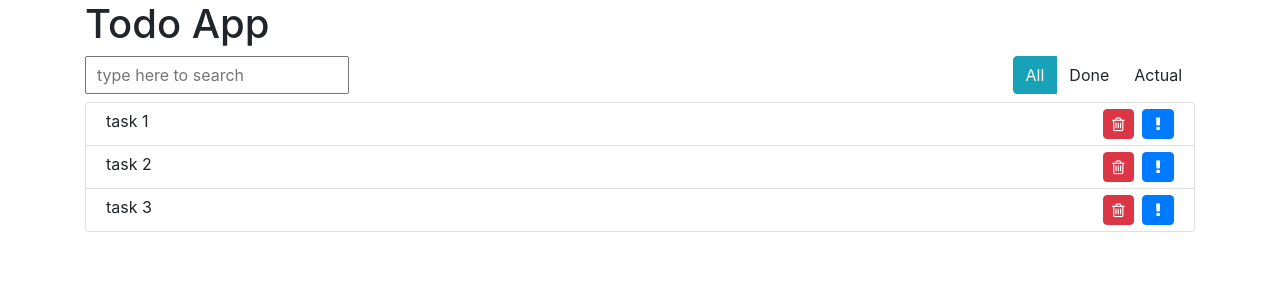
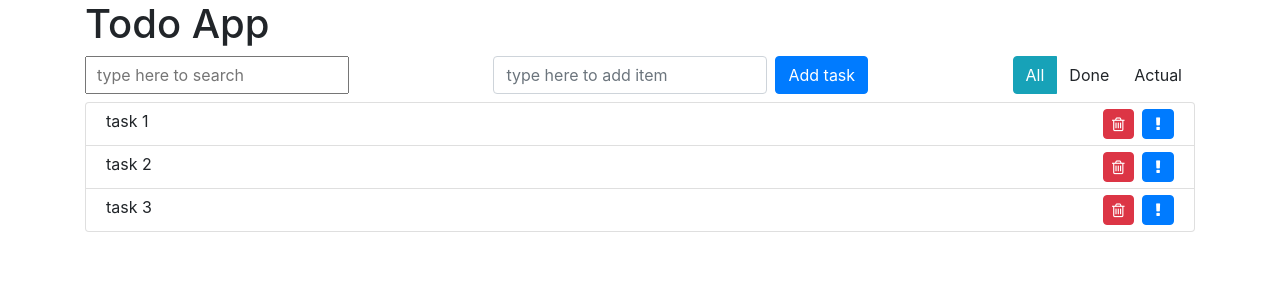
Before and after one commit to yanyan155/todo-list-react, a React (Create React App) app in the folder todo/: page / in a window 1280 px wide. Shown: the top 300 px of the page. Built offline with nearby package versions, Linux system fonts and the light colour scheme.

Commit message:
feat: implement add item logic

```diff
--- a/todo/src/components/App/App.js
+++ b/todo/src/components/App/App.js
@@ -2,12 +2,14 @@ import React from 'react';
 
 import AppHeader from '../AppHeader/AppHeader';
 import AppFilterButtons from '../AppFilterButtons/AppFilterButtons';
+import AppAddItem from '../AppAddItem/AppAddItem';
 import AppFilterSearch from '../AppFilterSearch/AppFilterSearch';
 import AppList from '../AppList/AppList';
 
 class App extends React.Component {
   constructor() {
     super();
+    this.maxId = 100;
     this.state = {
       todoData: [
         { important:false, label:"task 1", id:1},
@@ -21,6 +23,16 @@ class App extends React.Component {
         return {  todoData: filtered}
       });
     }
+    this.addItem = () => {
+      this.setState((state) =>{
+        let text = document.querySelector(".addform input").value;
+        document.querySelector(".addform input").value = "";
+
+        let item = { important:false, label:text, id: this.maxId++};
+        let addedState = [...state.todoData].concat(item);
+        return {  todoData: addedState};
+      });
+    }
   }
   render() {
     return (
@@ -28,6 +40,9 @@ class App extends React.Component {
         <AppHeader />
         <div className="d-flex justify-content-between align-items-bottom mb-2">
           <AppFilterSearch />
+          <AppAddItem
+            addItem={ this.addItem }
+          />
           <AppFilterButtons />
         </div>
         <AppList
--- /dev/null
+++ b/todo/src/components/AppAddItem/AppAddItem.js
@@ -0,0 +1,22 @@
+import React from 'react';
+
+const AppAddItem = (props) => {
+  let placeholder = 'type here to add item'
+  /*
+  let addItemSubmit = (event) => {
+    let text = document.querySelector(".addform input").value;
+    document.querySelector(".addform input").value = "";
+    event.preventDefault();
+  }
+  */
+  return (
+    <div className="form-inline addform">
+      <input type="text" className="form-control mr-2" placeholder={placeholder} />
+      <button type="button" className="btn btn-primary" onClick={props.addItem}>Add task</button>
+    </div>
+  )
+};
+
+/* сделать событие при клике на кнопку */
+
+export default AppAddItem;
```
